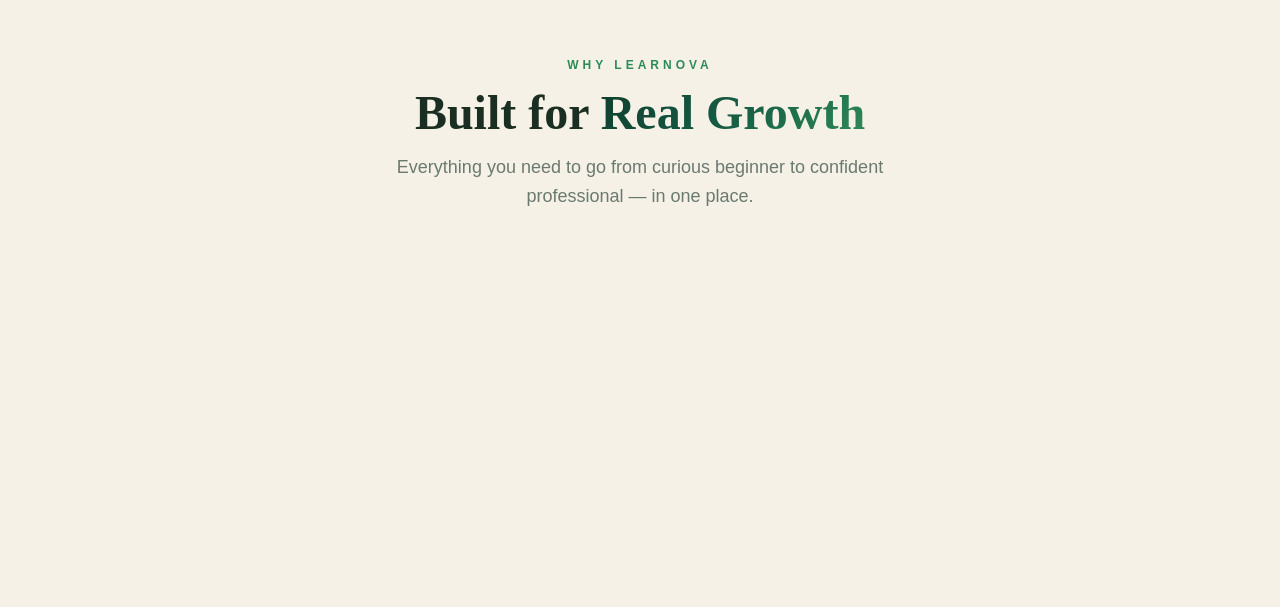
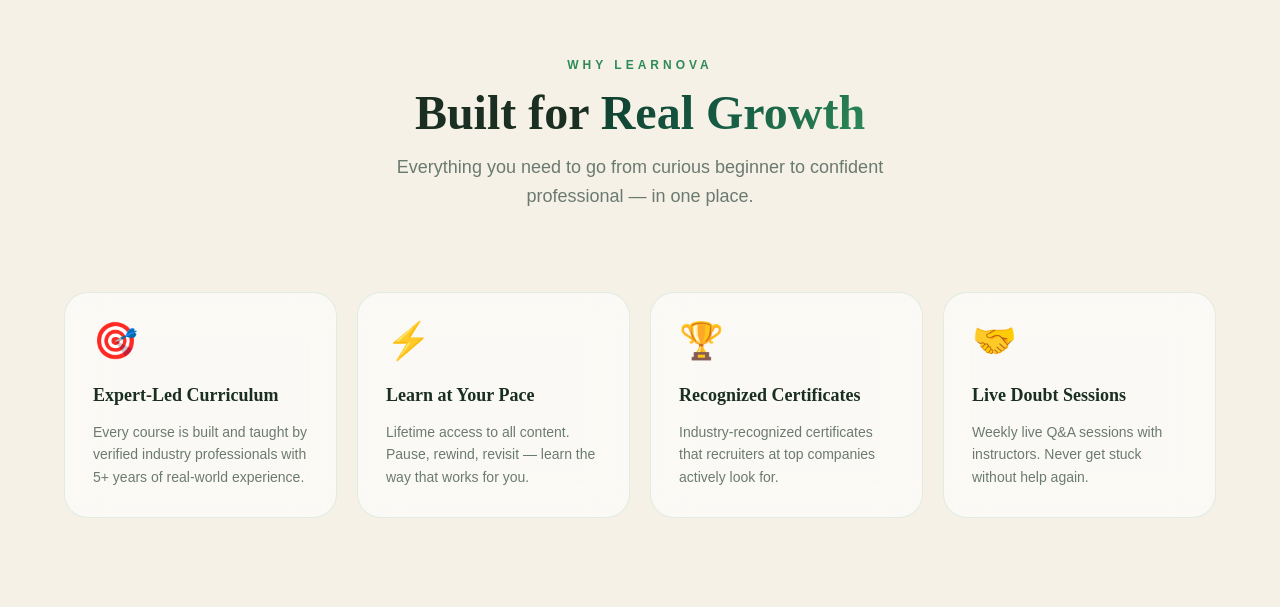
Before and after one commit to lokesh0004/UYGW_UPDATED-1, a Next.js app: page / in a window 1280 px wide. Shown: the part 4053-4660 px from the top of the page. Built offline with nearby package versions, Linux system fonts and the light colour scheme.

Commit message:
feat: migrate theme from indigo to light green-gold palette

```diff
--- a/components/Features.tsx
+++ b/components/Features.tsx
@@ -1,35 +1,11 @@
 "use client";
 import { useRef } from "react";
-import { useGSAP } from "@gsap/react";
-import gsap from "gsap";
-import { ScrollTrigger } from "gsap/ScrollTrigger";
 import { features } from "@/data";
 
-gsap.registerPlugin(ScrollTrigger);
-
 export default function Features() {
-  const ref = useRef<HTMLElement>(null);
-
-  useGSAP(() => {
-    gsap.from(".feat-heading", {
-      scrollTrigger: { trigger: ".feat-heading", start: "top 85%" },
-      y: 50, opacity: 0, duration: 0.9, ease: "power3.out",
-    });
-
-    gsap.from(".feat-card", {
-      scrollTrigger: { trigger: ".feat-grid", start: "top 80%", end: "bottom 60%", toggleActions: "play none none reverse" },
-      y: 60, opacity: 0, scale: 0.95, duration: 0.7, stagger: 0.15, ease: "power3.out",
-    });
-
-    document.querySelectorAll<HTMLElement>(".feat-icon").forEach((el, i) => {
-      gsap.to(el, { y: -6, duration: 2 + i * 0.3, repeat: -1, yoyo: true, ease: "sine.inOut", delay: i * 0.4 });
-    });
-  }, { scope: ref });
-
   return (
-    <section ref={ref} className="relative px-8 md:px-16 py-28" style={{ background: "var(--void)" }}>
-      {/* Section label */}
-      <div className="feat-heading text-center mb-20">
+    <section className="relative px-8 md:px-16 py-28" style={{ background: "var(--void)" }}>
+      <div className="text-center mb-20">
         <span className="inline-block text-xs font-bold tracking-[4px] uppercase mb-4" style={{ color: "var(--forest-light)" }}>
           Why LearnOva
         </span>
@@ -41,23 +17,20 @@
         </p>
       </div>
 
-      {/* Grid */}
-      <div className="feat-grid grid grid-cols-1 sm:grid-cols-2 lg:grid-cols-4 gap-5 max-w-6xl mx-auto">
+      <div className="grid grid-cols-1 sm:grid-cols-2 lg:grid-cols-4 gap-5 max-w-6xl mx-auto">
         {features.map((f, i) => (
           <div
             key={i}
-            className="feat-card glass rounded-3xl p-7 border transition-all duration-300 group relative overflow-hidden hoverable"
+            className="glass rounded-3xl p-7 border transition-all duration-300 group relative overflow-hidden hoverable"
             style={{ borderColor: "rgba(46,139,87,0.12)" }}
             onMouseEnter={(e) => (e.currentTarget.style.borderColor = "rgba(46,139,87,0.35)")}
             onMouseLeave={(e) => (e.currentTarget.style.borderColor = "rgba(46,139,87,0.12)")}
           >
-            {/* Hover glow */}
             <div
               className="absolute inset-0 opacity-0 group-hover:opacity-100 transition-opacity duration-500 pointer-events-none rounded-3xl"
               style={{ background: "radial-gradient(circle at 50% 0%, rgba(46,139,87,0.1) 0%, transparent 70%)" }}
             />
-
-            <div className="feat-icon text-4xl mb-5 relative z-10">{f.icon}</div>
+            <div className="text-4xl mb-5 relative z-10">{f.icon}</div>
             <h3 className="text-lg font-bold mb-3 relative z-10" style={{ color: "var(--text)" }}>{f.title}</h3>
             <p className="text-sm leading-relaxed relative z-10" style={{ color: "var(--muted)" }}>{f.desc}</p>
           </div>
```
